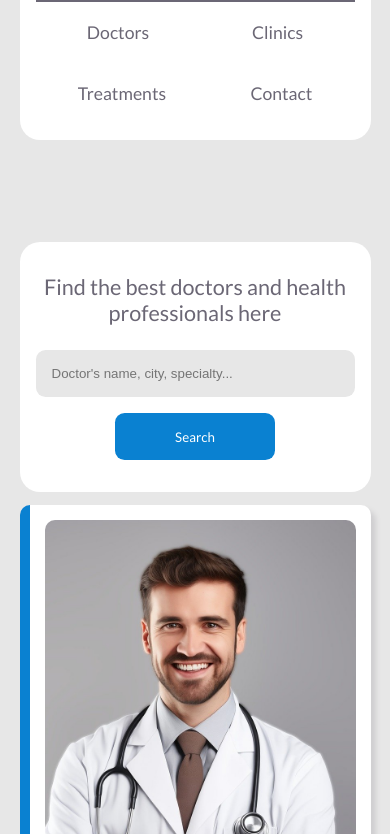
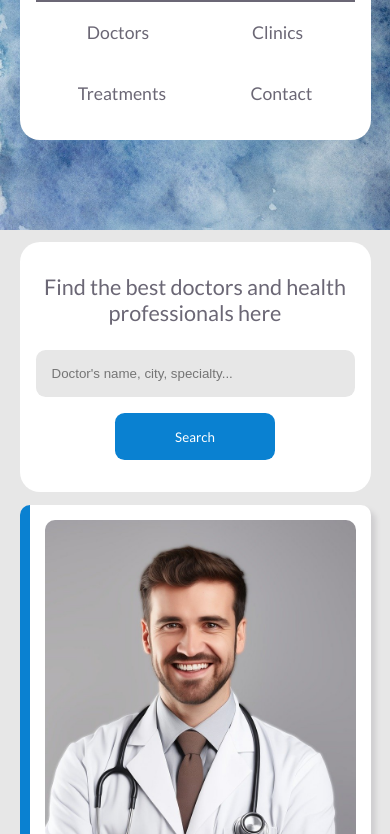
Before and after one commit to hellotek-codes/projeto4_HelloTekClinic, a plain HTML site: page index.html in a window 390 px wide. Shown: the part 108-942 px from the top of the page. Drawn offline with Linux system fonts and the light colour scheme.

Commit message:
fix: correção do link para a imagem principal nos arquivos de CSS - ims para img

```diff
--- a/src/css/stylesIndex.css
+++ b/src/css/stylesIndex.css
@@ -33,12 +33,12 @@ body {
       position: absolute;
       bottom: 0;
 
-      background-image: url("../imgs/mainImg.jpg");
+      background-image: url("../img/mainImg.jpg");
       background-repeat: no-repeat;
       background-size: cover;
 
       @media (max-width: 768px) {
-        background-image: url("../imgs/test.jpg");
+        background-image: url("../img/test.jpg");
       }
     }
 
```
